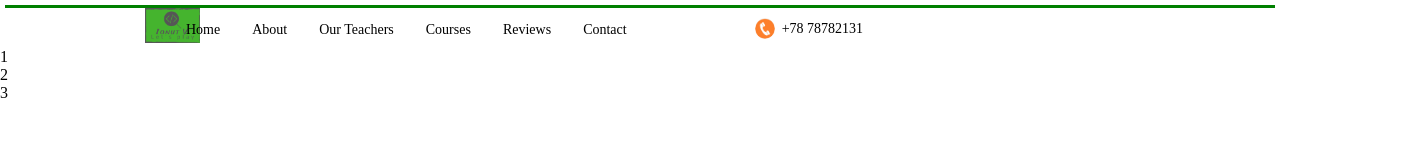
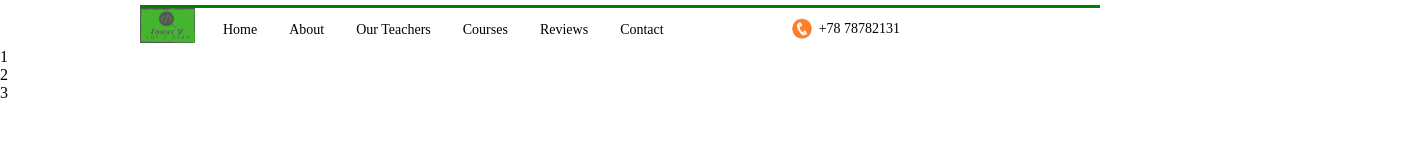
Before and after one commit to ionutMan07/Homework_W2_Layout01, a plain HTML site: page index.html in a window 1280 px wide. Shown: the whole page, 1415 px wide, since content can reach past the window. Drawn offline with Linux system fonts and the light colour scheme.

Commit message:
Update style.css

```diff
--- a/style.css
+++ b/style.css
@@ -5,12 +5,13 @@ body, html{
 }
 header{
     border-top: 3px solid green;
-    margin: 5px;
+    margin: 5px 10em;
     font-size: 14px;
+    width: 960px;
+    text-align: center;
 }
 .navbar{
     display: flex;
-    margin: 0 10em;
     height: 2.5em;
     width: 100%;
 }
@@ -19,9 +20,9 @@ header{
 }
 .menu{
     display: flex;
-    margin-left: -5em;
     text-decoration: none;
     list-style: none;
+    margin-left: -2em;
 }
 li {
     padding: 0 1rem;
```
